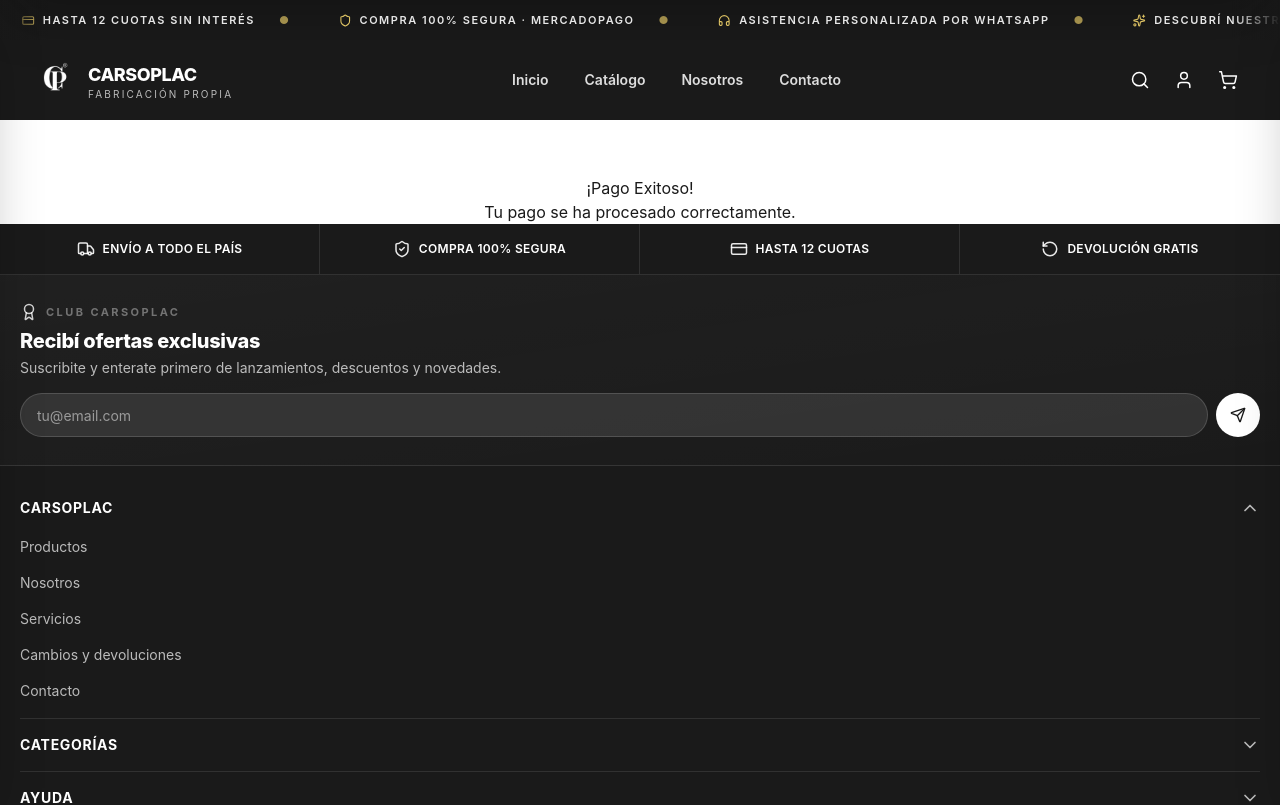
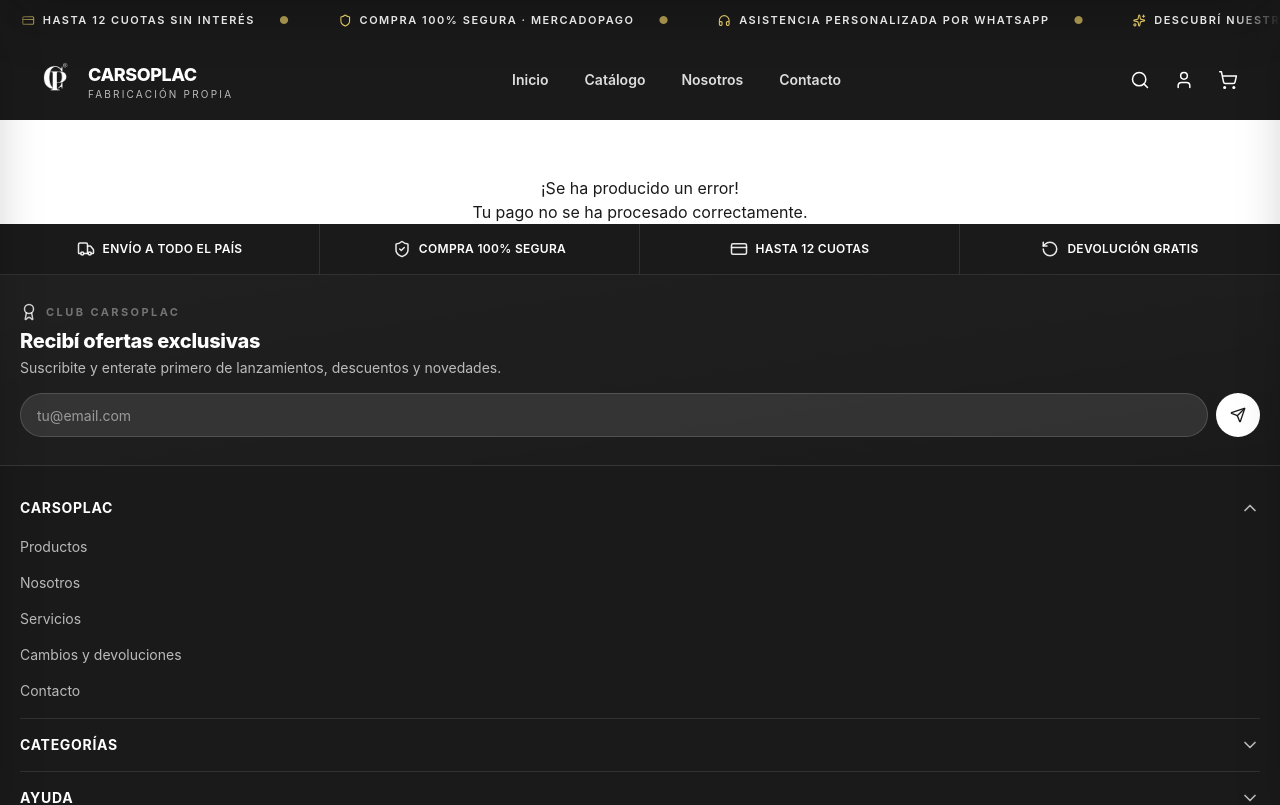
Before and after one commit to ferelchiflon/carsoplacweb, a React (Vite) app in the folder carsoplac-back/carsoplac-principal/: page /payment/failure in a window 1280 px wide. Shown: the top 805 px of the page. Built offline with nearby package versions, Linux system fonts and the light colour scheme; no server answers; what @mercadopago/sdk-react would draw is missing.

Commit message:
fix(payments): usar páginas de fallo y pendiente en las rutas de retorno de Mercado Pago

```diff
--- a/carsoplac-back/carsoplac-principal/src/App.tsx
+++ b/carsoplac-back/carsoplac-principal/src/App.tsx
@@ -5,6 +5,8 @@
 import ProductDetailPage from "./pages/ProductDetailPage";
 import MobileOnly from "./components/layout/MobileOnly";
 import PaymentSuccess from "./pages/PaymentSuccess";
+import PaymentFailure from "./pages/PaymentFailure";
+import PaymentPending from "./pages/PaymentPending";
 import AboutPage from "./pages/about";
 import ContactPage from "./pages/contact";
 import Login from "./pages/Login";
@@ -21,8 +23,8 @@
           <Route path="/contacto" element={<ContactPage />} />
           <Route path="/login" element={<Login />} />
           <Route path="/payment/success" element={<PaymentSuccess />} />
-          <Route path="/payment/failure" element={<PaymentSuccess />} />
-          <Route path="/payment/pending" element={<PaymentSuccess />} />
+          <Route path="/payment/failure" element={<PaymentFailure />} />
+          <Route path="/payment/pending" element={<PaymentPending />} />
         </Route>
       </Routes>
     </MobileOnly>
```
